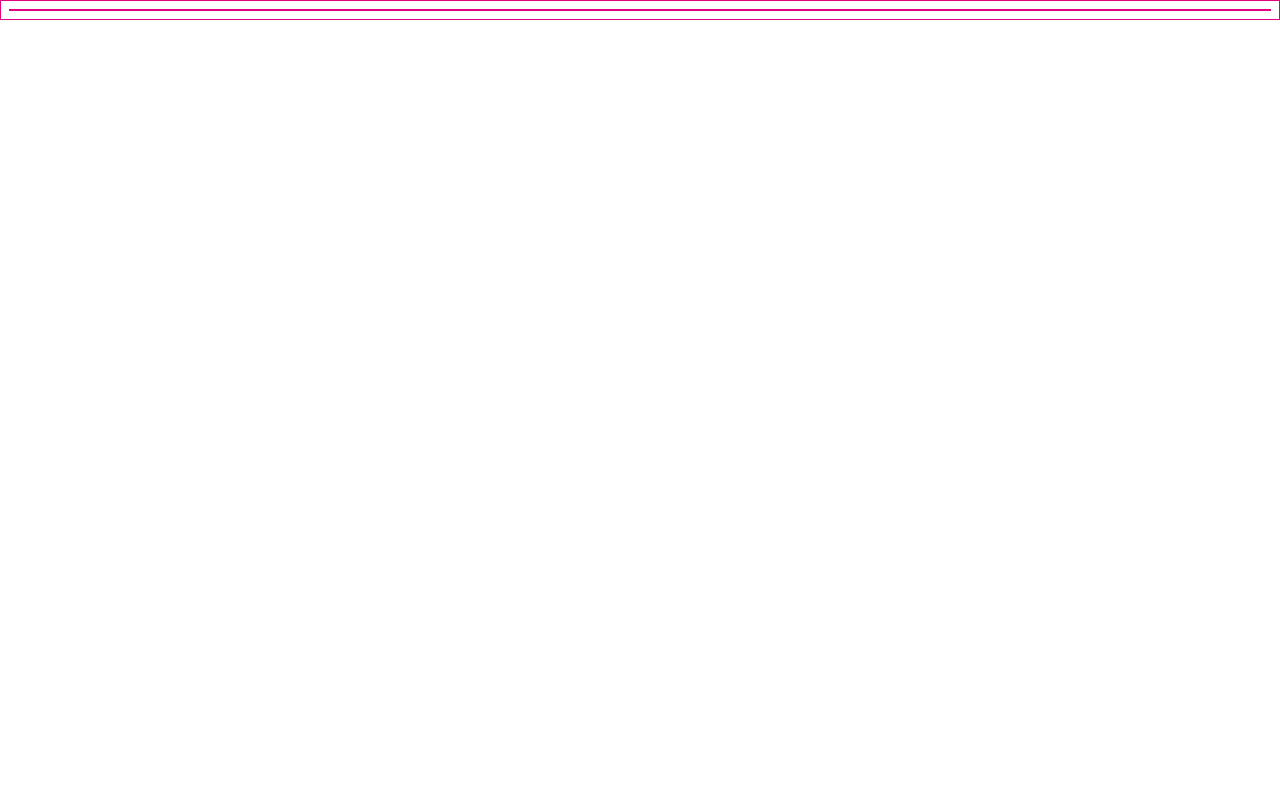
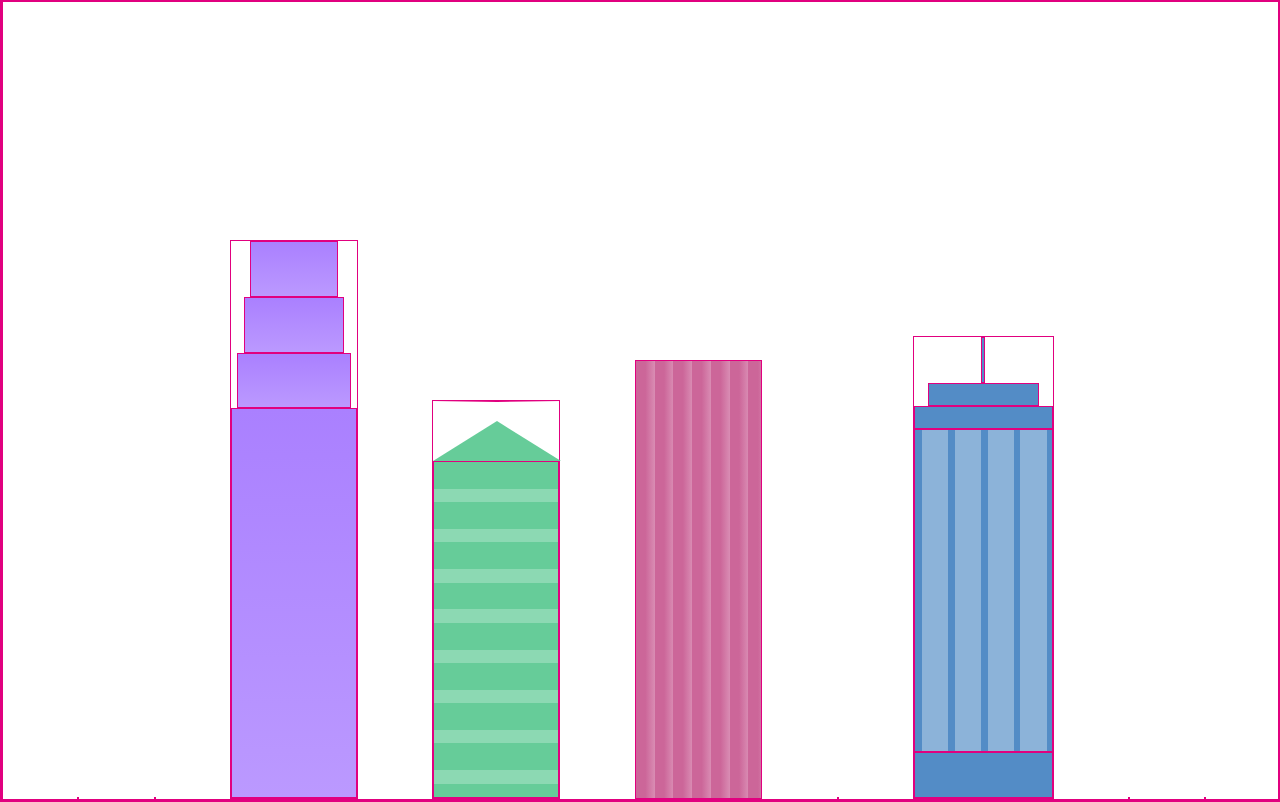
Before and after one commit to jatinjohny/city-skyline, a plain HTML site: page index.html in a window 1280 px wide. Drawn offline with Linux system fonts and the light colour scheme.

Commit message:
background buildings desgined successfully

```diff
--- a/index.html
+++ b/index.html
@@ -11,6 +11,35 @@
 
 <body>
 
+    <div class="background-buildings">
+        <div></div>
+        <div></div>
+        <div class="bb1 flex-column-align-items-center">
+            <div class="bb1a bb1-window"></div>
+            <div class="bb1b bb1-window"></div>
+            <div class="bb1c bb1-window"></div>
+            <div class="bb1d"></div>
+        </div>
+
+        <div class="bb2">
+            <div class="bb2a"></div>
+            <div class="bb2b"></div>
+        </div>
+
+        <div class="bb3"></div>
+        <div></div>
+
+        <div class="bb4 flex-column-align-items-center">
+            <div class="bb4a"></div>
+            <div class="bb4b"></div>
+            <div class="bb4c"></div>
+            <div class="bb4d"></div>
+            <div class="bb4e"></div>
+        </div>
+        <div></div>
+        <div></div>
+    </div>
+
 </body>
 
 </html>
--- a/styles.css
+++ b/styles.css
@@ -2,3 +2,172 @@
   box-sizing: border-box;
   border: 1px solid rgb(225, 0, 127);
 }
+
+body {
+  height: 100vh;
+  margin: 0;
+  overflow: hidden;
+}
+
+/* Using variable to manage colors across the page */
+:root {
+  --building-color1: #aa80ff;
+  --building-color2: #66cc99;
+  --building-color3: #cc6699;
+  --building-color4: #538cc6;
+  --window-color1: #bb99ff;
+  --window-color2: #8cd9b3;
+  --window-color3: #d98cb3;
+  --window-color4: #8cb3d9;
+}
+
+/* background-buildings --start-- */
+.background-buildings {
+  position: absolute;
+  top: 0;
+  width: 100%;
+  height: 100%;
+  display: flex;
+  align-items: flex-end;
+  justify-content: space-evenly;
+}
+
+/* First building in background */
+
+.bb1 {
+  width: 10%;
+  height: 70%;
+}
+
+.flex-column-align-items-center {
+  display: flex;
+  flex-direction: column;
+  align-items: center;
+}
+
+.bb1-window {
+  height: 10%;
+  background: linear-gradient(
+    to bottom,
+    var(--building-color1),
+    var(--window-color1)
+  );
+}
+
+.bb1a {
+  width: 70%;
+}
+
+.bb1b {
+  width: 80%;
+}
+
+.bb1c {
+  width: 90%;
+}
+
+.bb1d {
+  width: 100%;
+  height: 70%;
+  background: linear-gradient(
+    to bottom,
+    var(--building-color1),
+    var(--window-color1)
+  );
+}
+
+/* Second building in background */
+
+.bb2 {
+  width: 10%;
+  height: 50%;
+}
+
+.bb2a {
+  width: 100%;
+  height: 15%;
+  border-bottom: 5vh solid var(--building-color2);
+  border-left: 5vw solid transparent;
+  border-right: 5vw solid transparent;
+}
+
+.bb2b {
+  width: 100%;
+  height: 85%;
+  background: repeating-linear-gradient(
+    var(--building-color2) 0% 8%,
+    var(--window-color2) 8% 12%
+  );
+}
+/* Third building in background */
+
+.bb3 {
+  width: 10%;
+  height: 55%;
+
+  background: repeating-linear-gradient(
+    to right,
+    var(--building-color3) 0%,
+    var(--building-color3),
+    var(--window-color3) 15%
+  );
+}
+
+/* Fourth building in background */
+.bb4 {
+  width: 11%;
+  height: 58%;
+  /* background: var(--building-color4); */
+}
+
+.bb4a {
+  width: 3%;
+  height: 10%;
+  background: var(--building-color4);
+}
+
+.bb4b {
+  width: 80%;
+  height: 5%;
+  background: var(--building-color4);
+}
+
+.bb4c {
+  width: 100%;
+  height: 5%;
+  background: var(--building-color4);
+}
+
+.bb4d {
+  width: 100%;
+  height: 70%;
+  background: repeating-linear-gradient(
+    to right,
+    var(--building-color4) 0% 5%,
+    var(--window-color4) 5% 24%
+  );
+}
+
+.bb4e {
+  width: 100%;
+  height: 10%;
+  background-color: var(--building-color4);
+}
+
+/* Responsive Design */
+
+@media (max-width: 1000px) {
+  :root {
+    --building-color1: #000;
+    --building-color2: #000;
+    --building-color3: #000;
+    --building-color4: #000;
+    --window-color1: #bb99ff;
+    --window-color2: #8cd9b3;
+    --window-color3: #d98cb3;
+    --window-color4: #8cb3d9;
+  }
+  * {
+    border: none;
+  }
+}
```
